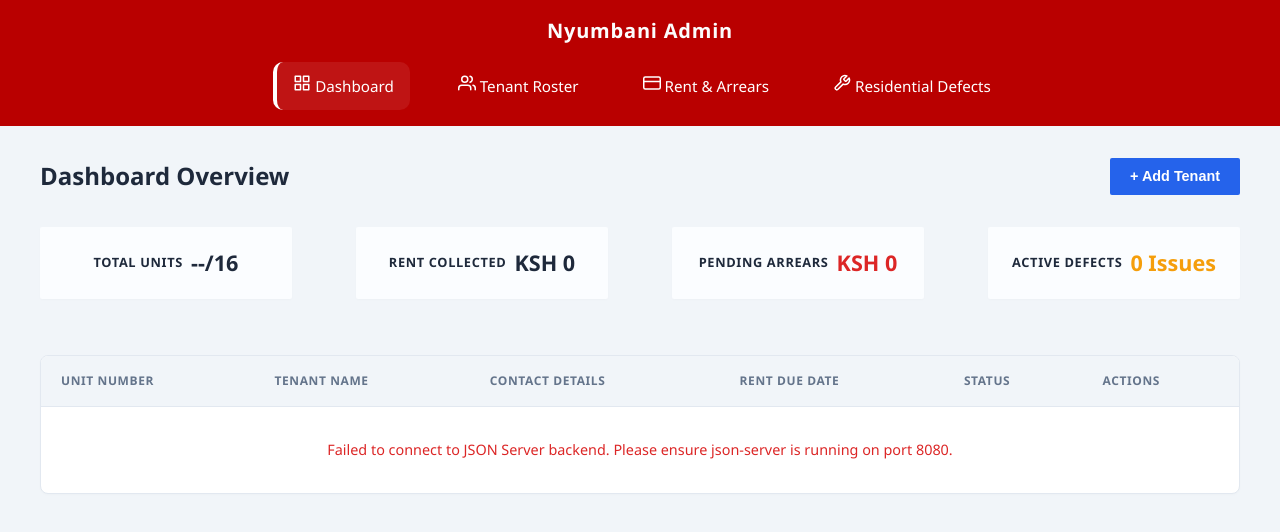
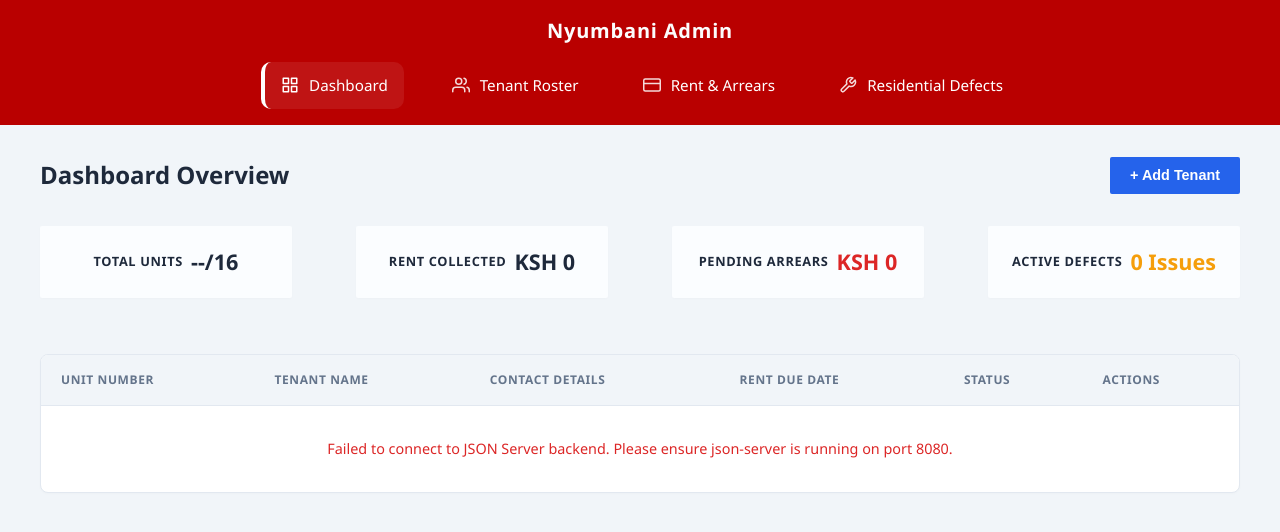
Before and after one commit to karumenick-dev/nyumbani-management-system, a plain HTML site: page index.html in a window 1280 px wide. Drawn offline with Linux system fonts and the light colour scheme; no server answers.

Commit message:
Add alignment styling for the new inline icons.

```diff
--- a/style.css
+++ b/style.css
@@ -259,8 +259,10 @@ body {
     color: var(--danger-color);
 }
 
-/* Custom Action Buttons (Pill / Oval Style) */
-actions.btn-edit {
+/* ==========================================================================
+   Custom Action Buttons (Pill / Oval Style)
+   ========================================================================== */
+.btn-edit {
     padding: 4px 12px;
     margin-right: 5px;
     background: rgba(0, 123, 255, 0.1);
@@ -295,6 +297,24 @@ actions.btn-edit {
     color: #fff;
 }
 
+/* ==========================================================================
+   Sidebar Icons Alignment
+   ========================================================================== */
+.nav-item {
+    display: flex;
+    align-items: center;
+    gap: 10px; /* Spacing between the icon and text */
+}
+
+.nav-icon {
+    flex-shrink: 0;
+    opacity: 0.85;
+}
+
+.nav-item.active .nav-icon {
+    opacity: 1;
+}
+
 /* Responsive adjustments */
 @media (max-width: 1024px) {
     .metrics-grid {
```
